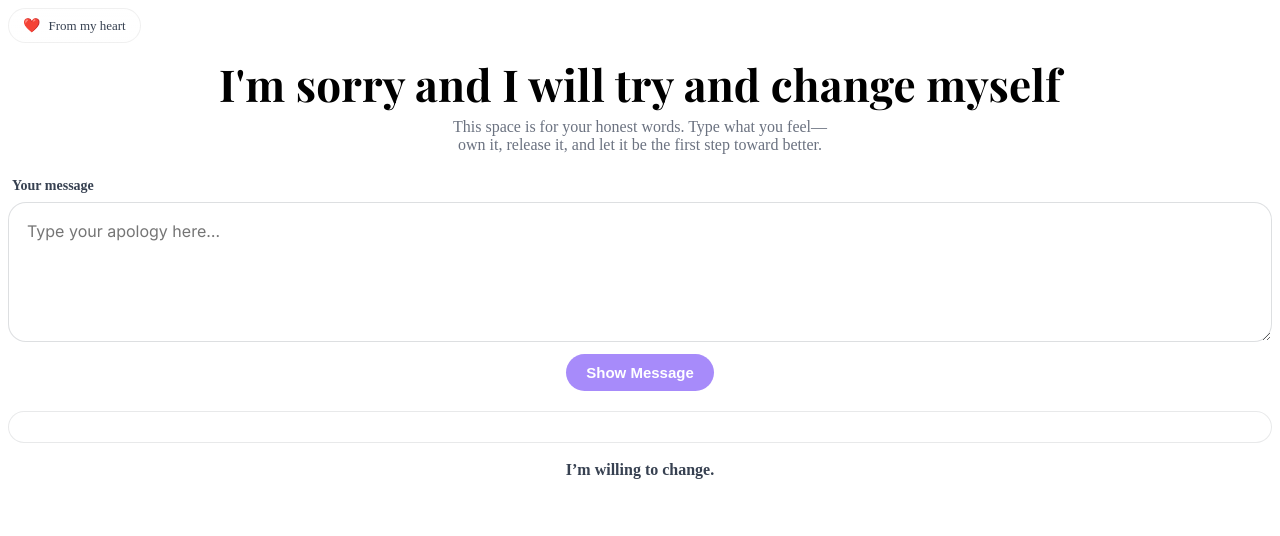
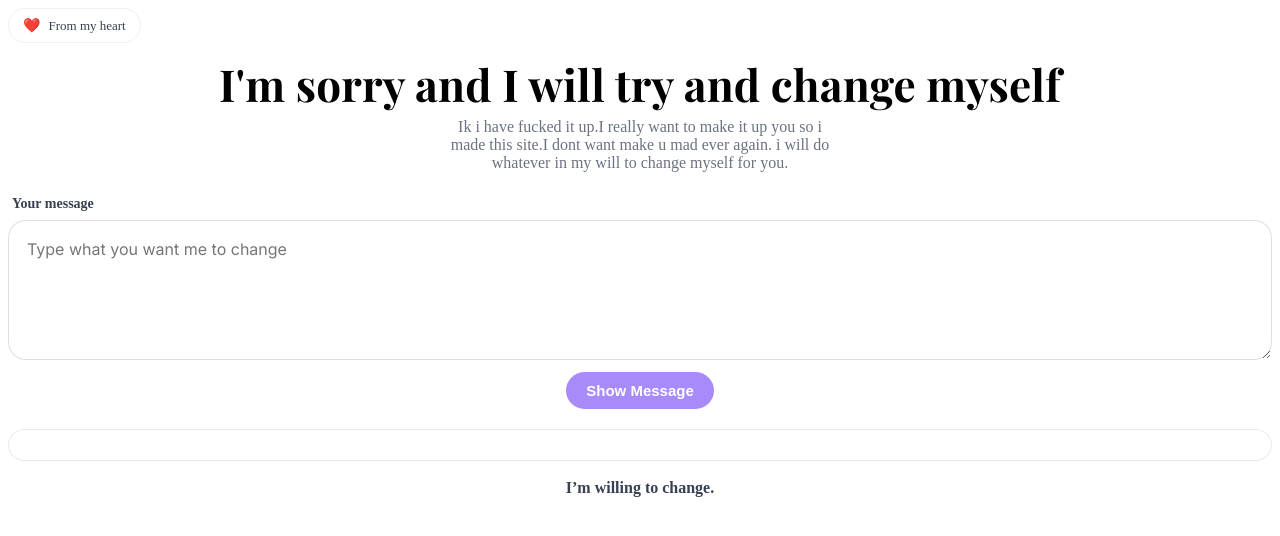
Before and after one commit to anish123mohan/Change, a plain HTML site: page index.html in a window 1280 px wide. Drawn offline with nearby package versions, Linux system fonts and the light colour scheme.

Commit message:
sindex.html

```diff
--- a/index.html
+++ b/index.html
@@ -18,12 +18,12 @@
 
 
 <h1 id="title">I'm sorry and I will try and change myself</h1>
-<p class="subtitle">This space is for your honest words. Type what you feel—own it, release it, and let it be the first step toward better.</p>
+<p class="subtitle">Ik i have fucked it up.I really want to make it up you so i made this site.I dont want make u mad ever again. i will do whatever in my will to change myself for you.</p>
 
 
 <div class="input-wrap">
 <label for="message">Your message</label>
-<textarea id="message" name="message" placeholder="Type your apology here…"></textarea>
+<textarea id="message" name="message" placeholder="Type what you want me to change"></textarea>
 <button id="showBtn">Show Message</button>
 </div>
 
@@ -37,4 +37,5 @@
 
 <script src="script.js"></script>
 </body>
+
 </html>
```
